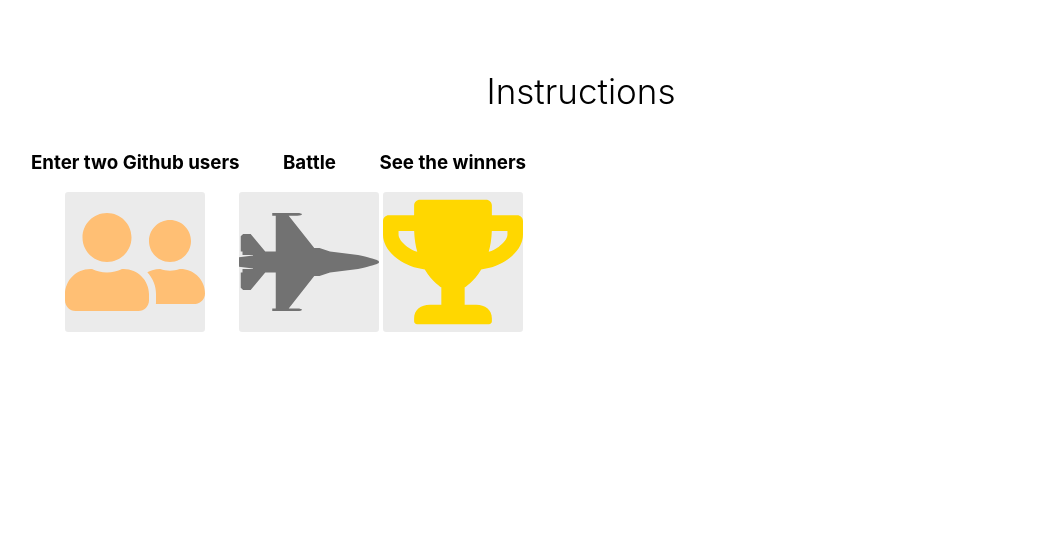
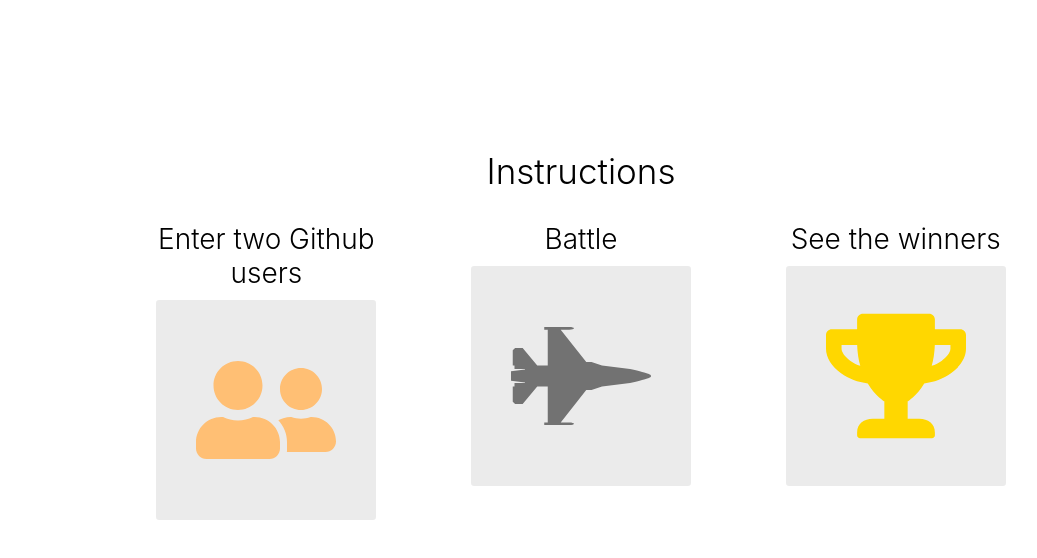
Before and after one commit to KoolTheba/post-github-battle-react-project, a React (Create React App) app: page / in a window 1280 px wide. Shown: the top 558 px of the page, without its empty margins (59-1096 px from the left). Built offline with nearby package versions, Linux system fonts and the light colour scheme.

Commit message:
feat: improved styling

```diff
--- a/src/index.css
+++ b/src/index.css
@@ -67,6 +67,12 @@
   margin: 20px;
 }
 
+.header-sm {
+  font-size: 28px;
+  font-weight: 300;
+  margin: 10px;
+}
+
 .avatar {
   width: 150px;
   height: 150px;
@@ -123,3 +129,27 @@
 .repo img {
   margin-bottom: 8px;
 }
+
+.instructions-container {
+  margin: 100px 0;
+}
+
+.container-sm {
+  width: 80%;
+  margin: 0 auto;
+}
+
+.battle-instructions {
+  padding: 0;
+  font-size: 25px;
+}
+
+.battle-instructions li {
+  flex: 1;
+  min-width: 300px
+}
+
+.battle-instructions svg {
+  padding: 40px;
+  border-radius: 3px;
+}
```
